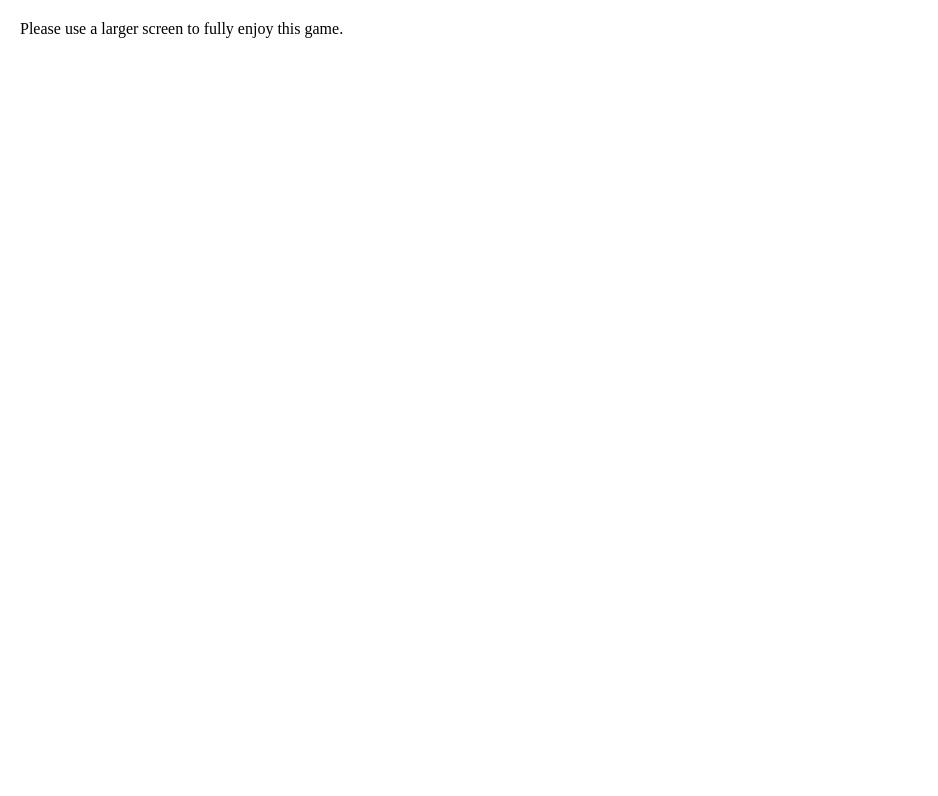
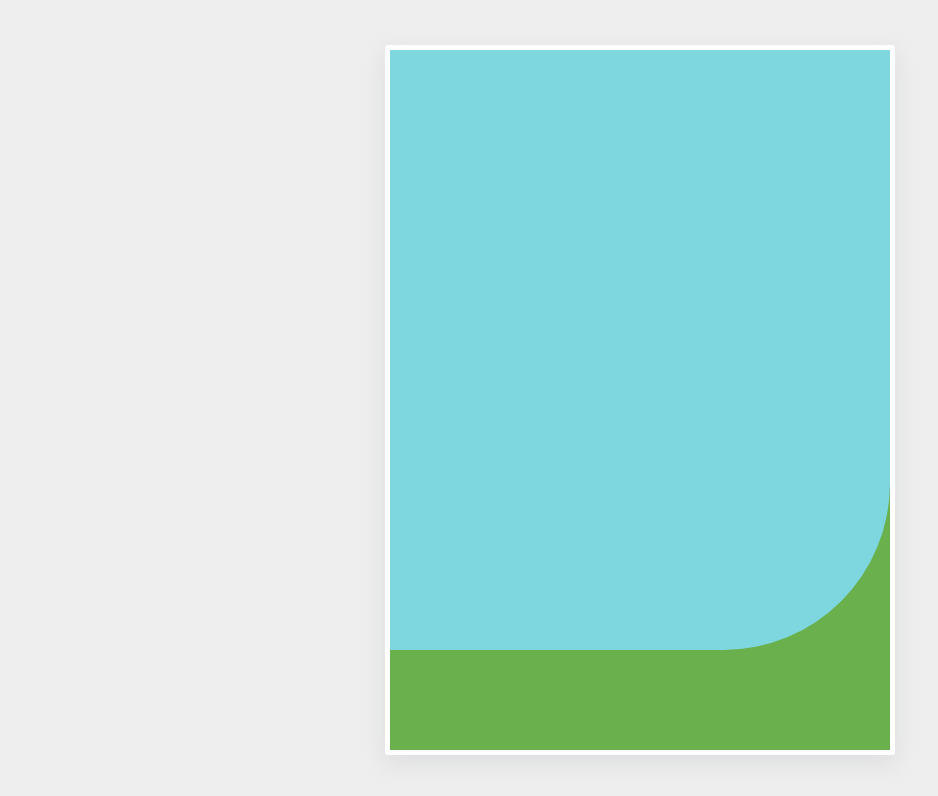
Before and after one commit to thomashockaday/airbles, a plain HTML site: page index.html in a window 1280 px wide. Shown: the whole page, without its empty margins (0-938 px from the left). Drawn offline with Linux system fonts and the light colour scheme.

Commit message:
Draw basic course

```diff
--- a/index.html
+++ b/index.html
@@ -15,5 +15,7 @@
       Please use a larger screen to fully enjoy this game.
     </p>
     <canvas>Your browser does not support canvas elements.</canvas>
+
+    <script src="script.js"></script>
   </body>
 </html>
--- a/script.js
+++ b/script.js
@@ -1,5 +1,8 @@
 const canvas = document.querySelector("canvas");
 const ctx = canvas.getContext("2d");
+
+canvas.width = 500;
+canvas.height = 700;
 
 let step = 0;
 let animationFrame;
@@ -7,6 +10,30 @@ let animationFrame;
 function animate() {
   step++;
   animationFrame = requestAnimationFrame(animate);
+
+  ctx.clearRect(0, 0, canvas.width, canvas.height);
+
+  // Sky
+  ctx.fillStyle = "#7ed6df";
+  ctx.fillRect(0, 0, canvas.width, canvas.height);
+
+  // Course
+  ctx.fillStyle = "#6ab04c";
+  ctx.beginPath();
+  ctx.strokeStyle = "black";
+  ctx.lineWidth = 5;
+  ctx.moveTo(0, canvas.height - 100);
+  ctx.arcTo(
+    canvas.width,
+    canvas.height - 100,
+    canvas.width,
+    canvas.height - 120,
+    canvas.width / 3
+  );
+  ctx.lineTo(canvas.width, canvas.height);
+  ctx.lineTo(0, canvas.height);
+  ctx.lineTo(0, canvas.height - 100);
+  ctx.fill();
 }
 
 animate();
--- a/style.css
+++ b/style.css
@@ -3,8 +3,21 @@
   padding: 0;
 }
 
+body {
+  background-color: #eeeeee;
+}
+
 canvas {
   display: block;
+  border: 5px solid #ffffff;
+  border-radius: 3px;
+  box-shadow: rgba(149, 157, 165, 0.2) 0px 8px 24px;
+  position: absolute;
+  top: 0;
+  right: 0;
+  bottom: 0;
+  left: 0;
+  margin: auto;
 }
 
 .screen-warning {
@@ -12,7 +25,7 @@ canvas {
   padding: 20px;
 }
 
-@media (max-width: 1550px) or (max-height: 750px) {
+@media (max-width: 550px) or (max-height: 750px) {
   .screen-warning {
     display: block;
   }
```
